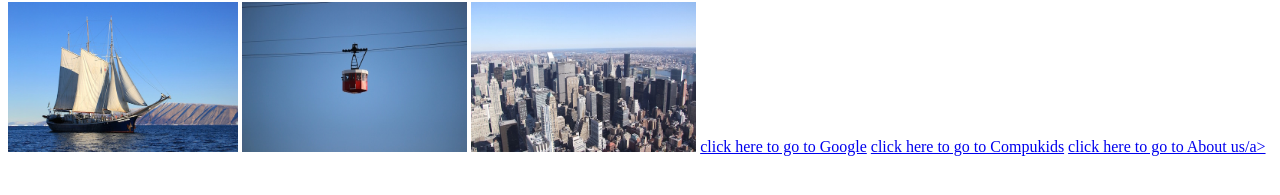
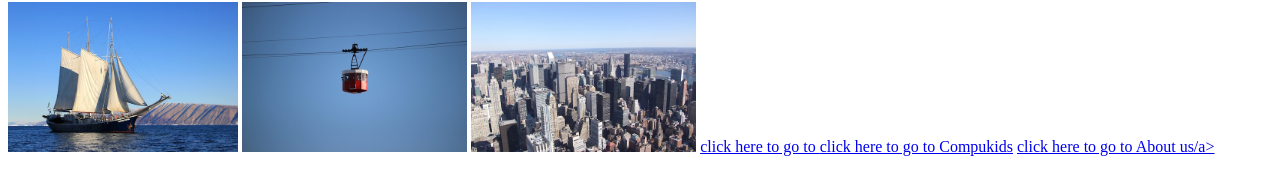
Before and after one commit to Thato6541/Thato--store, a plain HTML site: page index.html in a window 1280 px wide. Shown: the part 373-568 px from the top of the page. Drawn offline with Linux system fonts and the light colour scheme.

Commit message:
Update index.html

```diff
--- a/index.html
+++ b/index.html
@@ -16,7 +16,7 @@
         <img src="images/cablecar.jpg"height="150" />
         <img src="images/city.jpg" height="150" />
 
-        <a href="http://www.google.com">click here to go to Google</a>
+        <a href="http://www.google.com">click here to go to </a>
         <a href="https://compukids.org/">click here to go to Compukids</a>
         <a href="about.html">click here to go to About us/a>
       </body>
```
